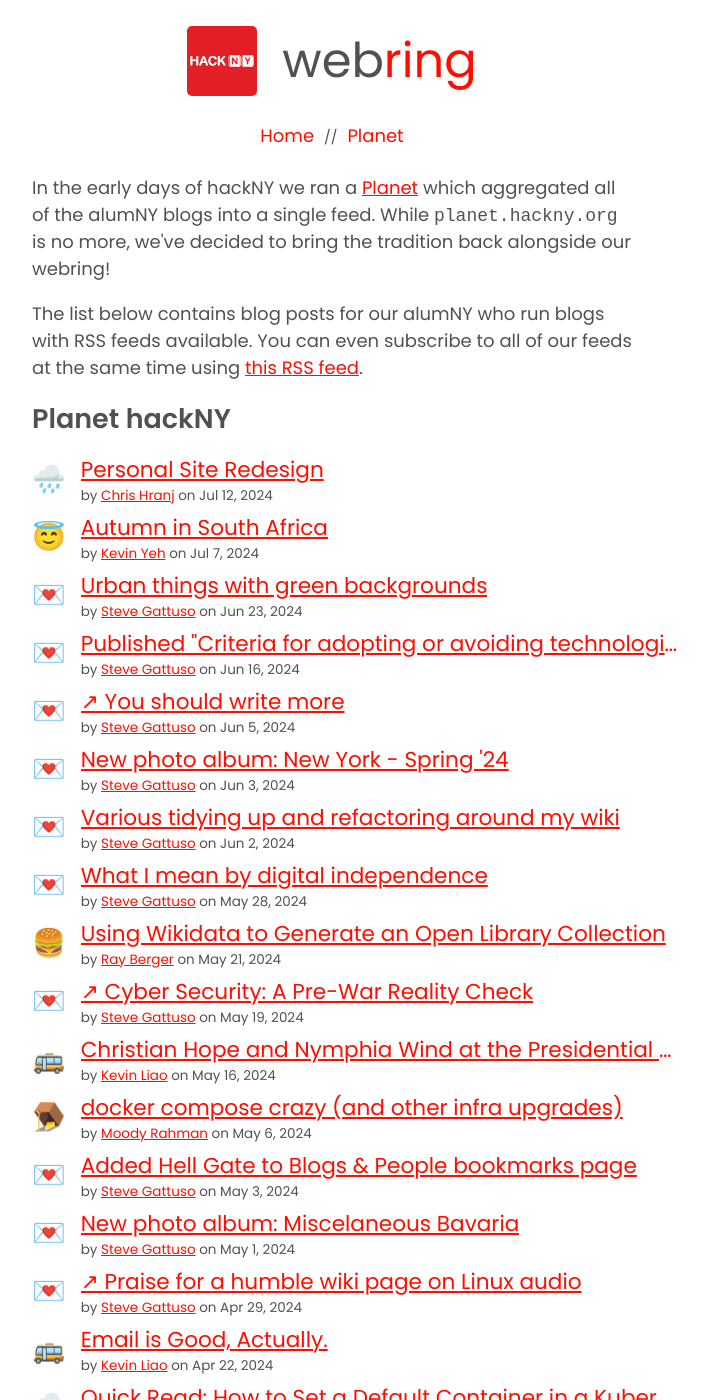
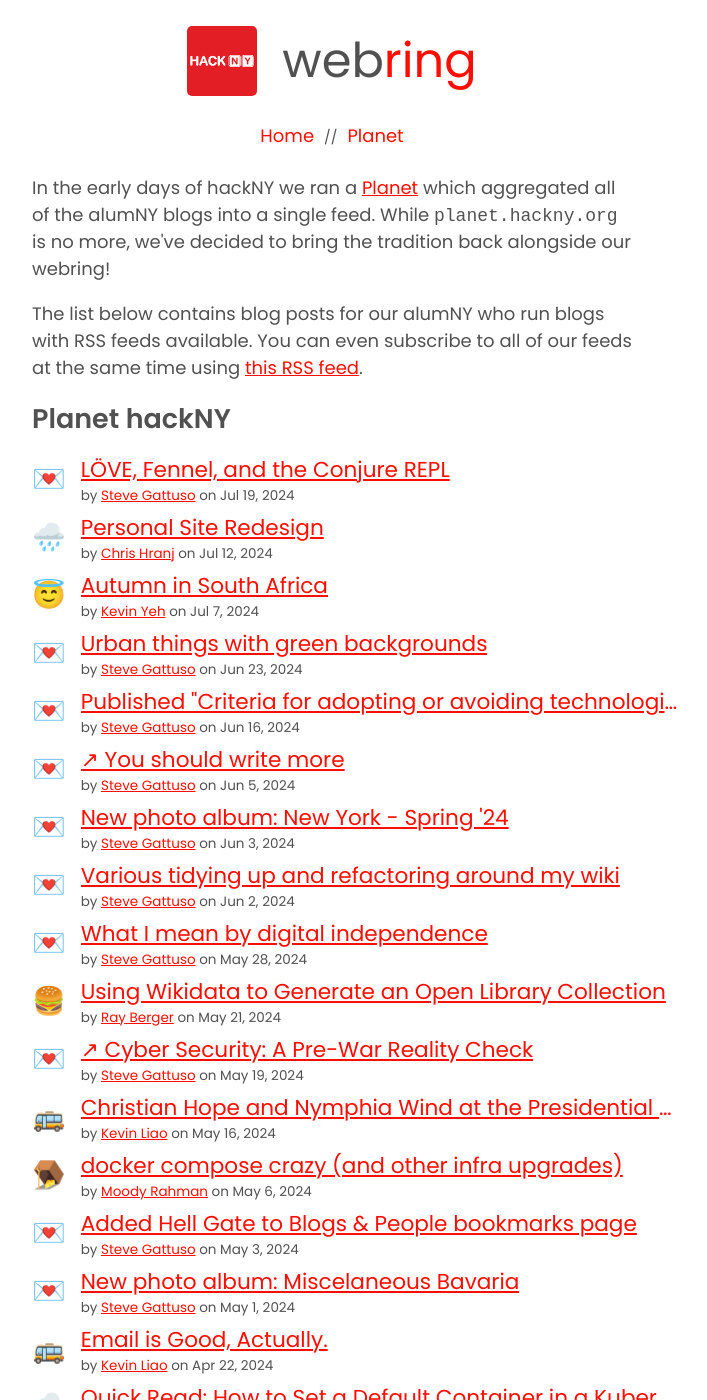
Before and after one commit to hackny/webring, a Jekyll site: the page built from planet.html, in a window 1280 px wide and 1400 px high. Shown: the whole window, without its empty margins (308-1015 px from the left). Built offline with Jekyll 4.4.1, drawn with Linux system fonts in a browser that asks for light colours.

Commit message:
Automated deploy

```diff
--- a/_data/planet.yaml
+++ b/_data/planet.yaml
@@ -1,4 +1,16 @@
 ---
+- id: https://www.stevegattuso.me/2024/07/19/love-fennel.html
+  title: LÖVE, Fennel, and the Conjure REPL
+  url: https://www.stevegattuso.me/2024/07/19/love-fennel.html
+  fellow:
+    name: Steve Gattuso
+    year: 2013
+    url: https://www.stevegattuso.me
+    rss_url: https://www.stevegattuso.me/feed.xml
+    emoji: "\U0001F48C"
+    description: My blog and personal wiki. Step right up for thoughts on programming,
+      vegan cooking, urbanism, and whatever else pops into my mind.
+  published_at: 2024-07-19 00:00
 - id: https://www.stevegattuso.me/2024/06/23/urban-green.html
   title: Urban things with green backgrounds
   url: https://www.stevegattuso.me/2024/06/23/urban-green.html
@@ -107,18 +119,6 @@
     description: My blog and personal wiki. Step right up for thoughts on programming,
       vegan cooking, urbanism, and whatever else pops into my mind.
   published_at: 2024-05-01 00:00
-- id: https://www.stevegattuso.me/2024/04/29/linux-audio.html
-  title: "↗ Praise for a humble wiki page on Linux audio"
-  url: https://www.stevegattuso.me/2024/04/29/linux-audio.html
-  fellow:
-    name: Steve Gattuso
-    year: 2013
-    url: https://www.stevegattuso.me
-    rss_url: https://www.stevegattuso.me/feed.xml
-    emoji: "\U0001F48C"
-    description: My blog and personal wiki. Step right up for thoughts on programming,
-      vegan cooking, urbanism, and whatever else pops into my mind.
-  published_at: 2024-04-29 00:00
 - id: https://blog.rayberger.org/open-library-wikidata-hawaii
   title: Using Wikidata to Generate an Open Library Collection
   url: https://blog.rayberger.org/open-library-wikidata-hawaii
```
